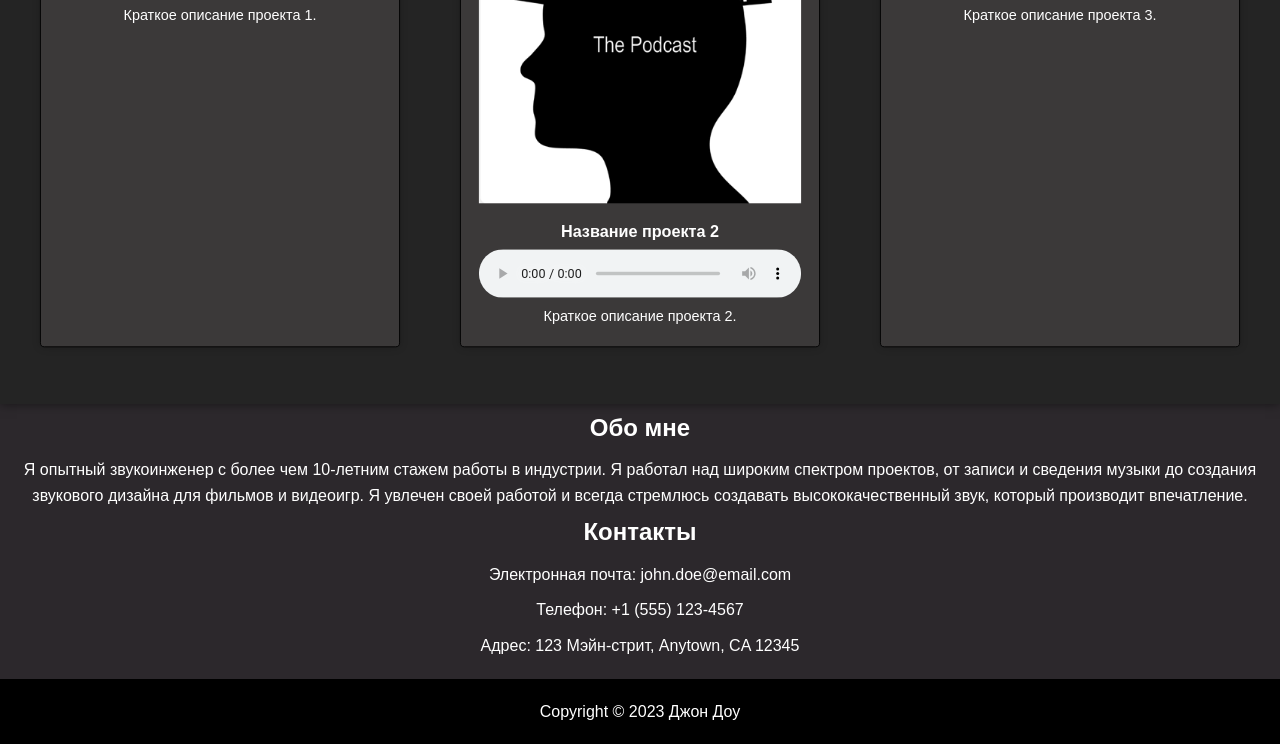
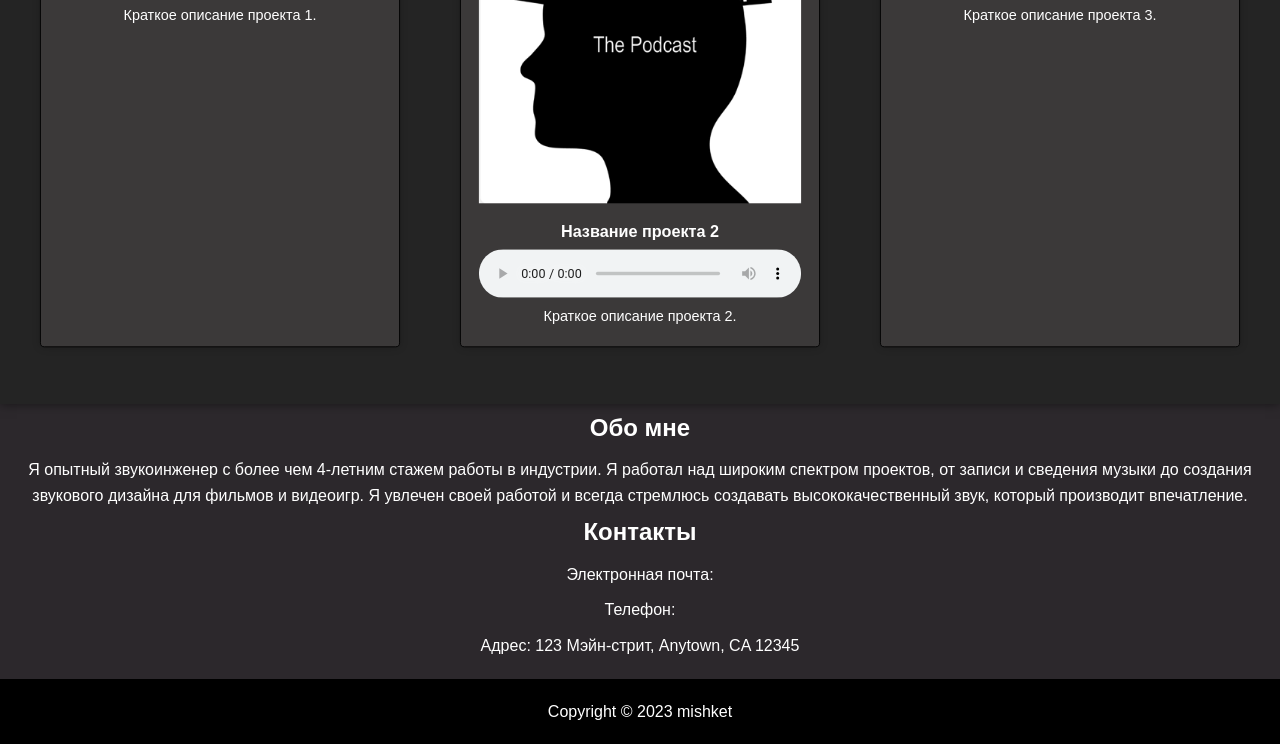
Before and after one commit to mishketik/site, a plain HTML site: page сайт/index.html in a window 1280 px wide. Shown: the part 696-1440 px from the top of the page. Drawn offline with Linux system fonts and the light colour scheme.

Commit message:
Add files via upload

```diff
--- a/сайт/index.html
+++ b/сайт/index.html
@@ -6,7 +6,7 @@
 </head>
 <body>
   <header>
-    <h1>Джон Доу</h1>
+    <h1>mishket</h1>
     <h2>Звукоинженер</h2>
   </header>
   <main>
@@ -57,19 +57,19 @@
     </section>
     <section id="обо-мне">
       <h3>Обо мне</h3>
-      <p>Я опытный звукоинженер с более чем 10-летним стажем работы в индустрии. Я работал над широким спектром проектов, от записи и сведения музыки до создания звукового дизайна для фильмов и видеоигр. Я увлечен своей работой и всегда стремлюсь создавать высококачественный звук, который производит впечатление.</p>
+      <p>Я опытный звукоинженер с более чем 4-летним стажем работы в индустрии. Я работал над широким спектром проектов, от записи и сведения музыки до создания звукового дизайна для фильмов и видеоигр. Я увлечен своей работой и всегда стремлюсь создавать высококачественный звук, который производит впечатление.</p>
     </section>
     <section id="контакты">
       <h3>Контакты</h3>
       <ul>
-        <li>Электронная почта: john.doe@email.com</li>
-        <li>Телефон: +1 (555) 123-4567</li>
+        <li>Электронная почта: </li>
+        <li>Телефон: </li>
         <li>Адрес: 123 Мэйн-стрит, Anytown, CA 12345</li>
       </ul>
     </section>
   </main>
   <footer>
-    <p>Copyright &copy; 2023 Джон Доу</p>
+    <p>Copyright &copy; 2023 mishket</p>
   </footer>
 </body>
 </html>
```
